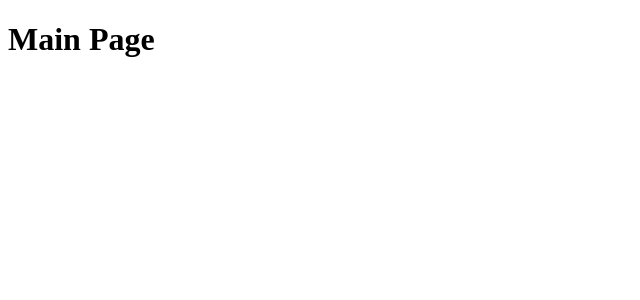
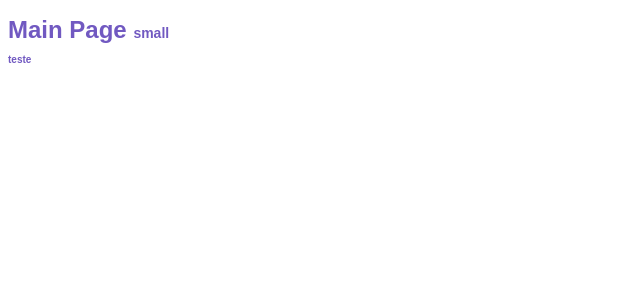
Before and after one commit to Woodsphreaker/rocketseat---bootcamp-v9---challenge5-react-project, a React (Create React App) app: page / in a window 1280 px wide. Shown: the top 300 px of the page, without its empty margins (0-640 px from the left). Built offline with nearby package versions, Linux system fonts and the light colour scheme.

Commit message:
UPDATE: Add Routes and Styled Components

```diff
--- a/package.json
+++ b/package.json
@@ -6,7 +6,8 @@
     "react": "^16.12.0",
     "react-dom": "^16.12.0",
     "react-router-dom": "^5.1.2",
-    "react-scripts": "3.2.0"
+    "react-scripts": "3.2.0",
+    "styled-components": "^4.4.1"
   },
   "scripts": {
     "start": "react-scripts start",
--- a/src/App.js
+++ b/src/App.js
@@ -1,7 +1,7 @@
 import React from 'react'
 import Routes from './routes'
 
-function App() {
+const App = () => {
   return <Routes />
 }
 
--- a/src/pages/Main/index.js
+++ b/src/pages/Main/index.js
@@ -1,9 +1,14 @@
 import React from 'react'
+
+import { Title } from './styles'
 
 const Main = () => {
   return (
     <>
-      <h1>Main Page</h1>
+      <Title>
+        Main Page <small>small</small>
+        <p>teste</p>
+      </Title>
     </>
   )
 }
--- /dev/null
+++ b/src/pages/Main/styles.js
@@ -0,0 +1,17 @@
+import styled from 'styled-components'
+
+const Title = styled.h1`
+  font-size: 24px;
+  color: #7159c1;
+  font-family: Arial, Helvetica, sans-serif;
+
+  small {
+    font-size: 14px;
+  }
+
+  p {
+    font-size: 10px;
+  }
+`
+
+export { Title }
```
Also changed, not shown: 1 other file (tests, documents, lock files or other folders).
